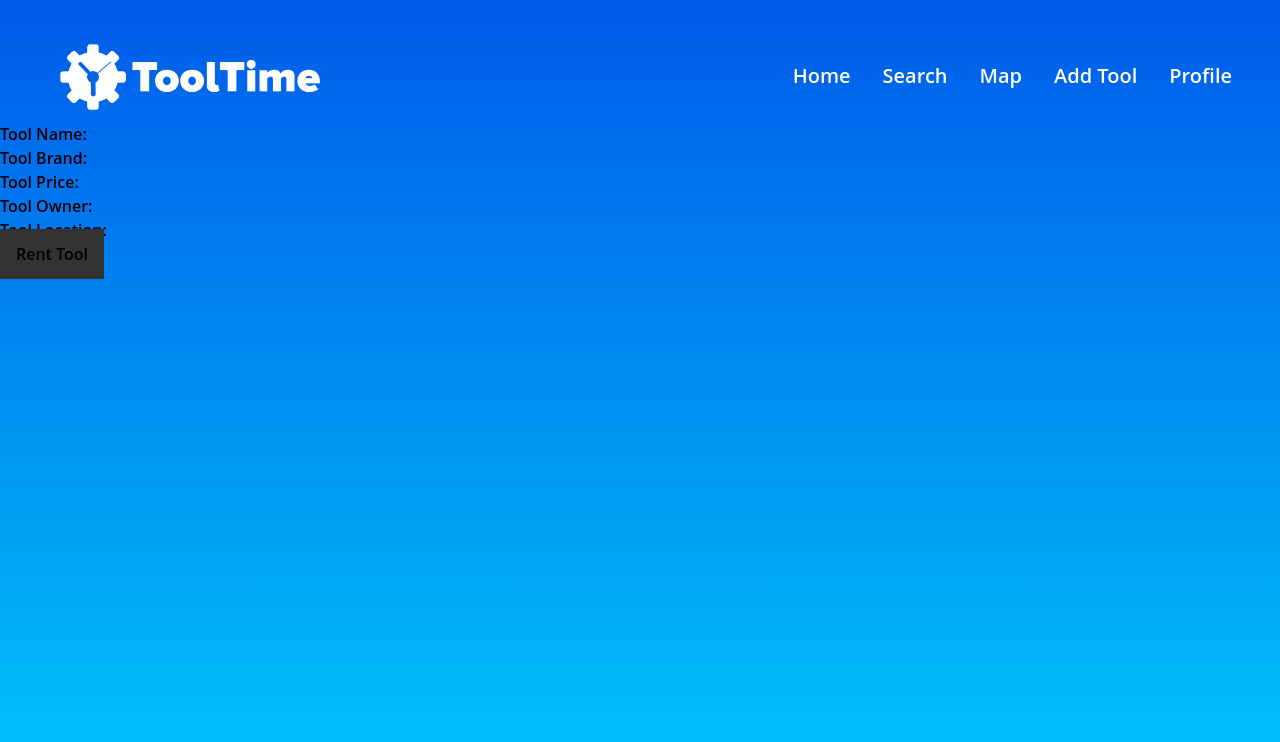
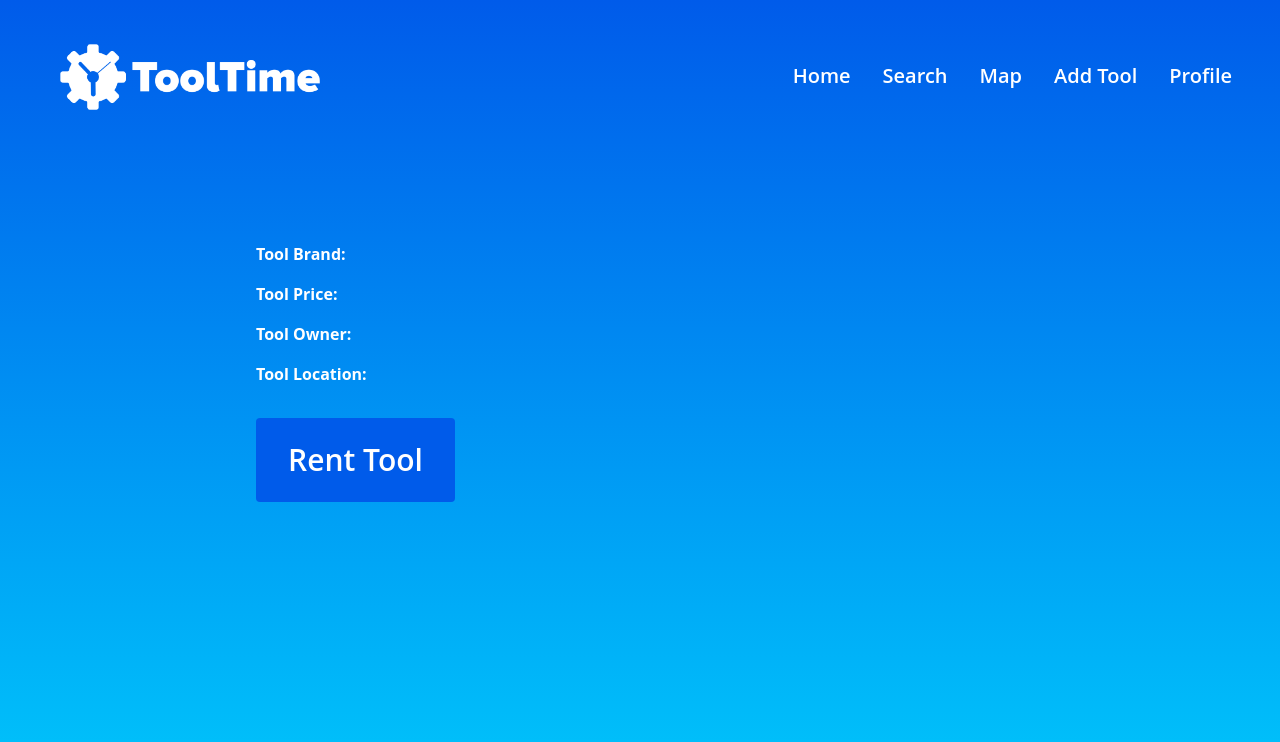
Before and after one commit to jacobef/djangang, a Django app: page /rental/details/1 in a window 1280 px wide. Shown: the top 742 px of the page. Run offline with Django 4.2, Linux system fonts and the light colour scheme; data that the repository does not hold is empty; some libraries are stand-ins or nearby versions.

Commit message:
Push Details Styling and Form Fixes

```diff
--- a/djangang/static/style.css
+++ b/djangang/static/style.css
@@ -84,7 +84,7 @@ textarea{
 form {
     margin-left: 20vw;
     margin-top:10px;
-    width: 60vw;
+    width: 63vw;
 }
 form label{
     color: white;
--- a/djangang/templates/rental/base_edit_listing.html
+++ b/djangang/templates/rental/base_edit_listing.html
@@ -10,10 +10,10 @@
 {% endblock %}
 
 {% block content %}
-<form method="post" class = "">
+<form method="post" class = "bg-black/25 pt-4 px-6 rounded">
 {% csrf_token %}
    {{ form.as_ul }}
-   <input class = "float-right padding-10 bg-[#005bea] hover:bg-[#00c6fb] text-white font-bold py-4 px-6 rounded" type="submit" value="Post">
+   <input class = "float-right padding-10 bg-[#005bea] hover:bg-[#00c6fb] text-white font-normal py-4 px-6 rounded" type="submit" value="Post">
 </form>
 {{ form.media }}
 {% endblock %}
--- a/djangang/templates/rental/details.html
+++ b/djangang/templates/rental/details.html
@@ -6,19 +6,19 @@
 
 {% block content %}
 
-    <h2> Tool Name: </h2> <p>   {{ tool.get.name }}</p>
-    <h2> Tool Brand: </h2> <p>   {{ tool.get.brand }}</p>
-    <h2> Tool Price: </h2> <p>   {{ tool.get.price }}</p>
-    <h2> Tool Owner: </h2> <p>   {{ tool.get.owner }}</p>
+    <div class = "text-white w-[60vw] m-auto mt-8 py-6">
+    <h2 class = "text-5xl leading-normal mb-16 font-bold italic">{{ tool.get.name }}</h2>
+    <h3 class = "text-l leading-normal font-bold mt-8"> Tool Brand: </h3> <p class = "text-l font-normal">   {{ tool.get.brand }}</p>
+    <h3 class = "text-l leading-normal font-bold mt-4"> Tool Price: </h3> <p class = "text-l font-normal">   {{ tool.get.price }}</p>
+    <h3 class = "text-l leading-normal font-bold mt-4"> Tool Owner: </h3> <p class = "text-l font-normal">   {{ tool.get.owner }}</p>
 
-    <h2> Tool Location: </h2> <div class = "mapbox"></div>
+    <h3 class = "text-l leading-normal font-bold mt-4"> Tool Location: </h3> <p class = "text-l font-normal">{{ tool.get.location }}</p>
 
-
-    <div class = "action-btn">
-    <a href = " ">Rent Tool</a>
+    <button class = "mt-8 inline-block text-3xl padding-10 bg-[#005bea] hover:bg-[#00c6fb] text-white py-6 px-8 rounded">
+    <a href = "">Rent Tool</a>
+    </button>
     </div>
 
 
 
-
 {% endblock %}
--- a/djangang/templates/rental/tool_search.html
+++ b/djangang/templates/rental/tool_search.html
@@ -11,9 +11,9 @@
 {#        background-image: linear-gradient(to top, #e3dbd7 0%, #18a1e7 100%);#}
 {#    }#}
 {#</style>#}
-<form method="post" action={% url "rental:search-results" %}>
+<form method="post" action={% url "rental:search-results" %} class = "bg-black/25 py-4 px-6 rounded">
     {% csrf_token %}
     {{ form.as_ul }}
-    <button type="submit" class="text-xl padding-10 bg-[#005bea] hover:bg-[#00c6fb] text-white font-bold py-2 px-4 rounded">Search</button>
+    <button type="submit" class=" float-right text-xl padding-10 bg-[#005bea] hover:bg-[#00c6fb] text-white font-bold py-2 px-4 rounded">Search</button>
 </form>
 {% endblock %}
```
